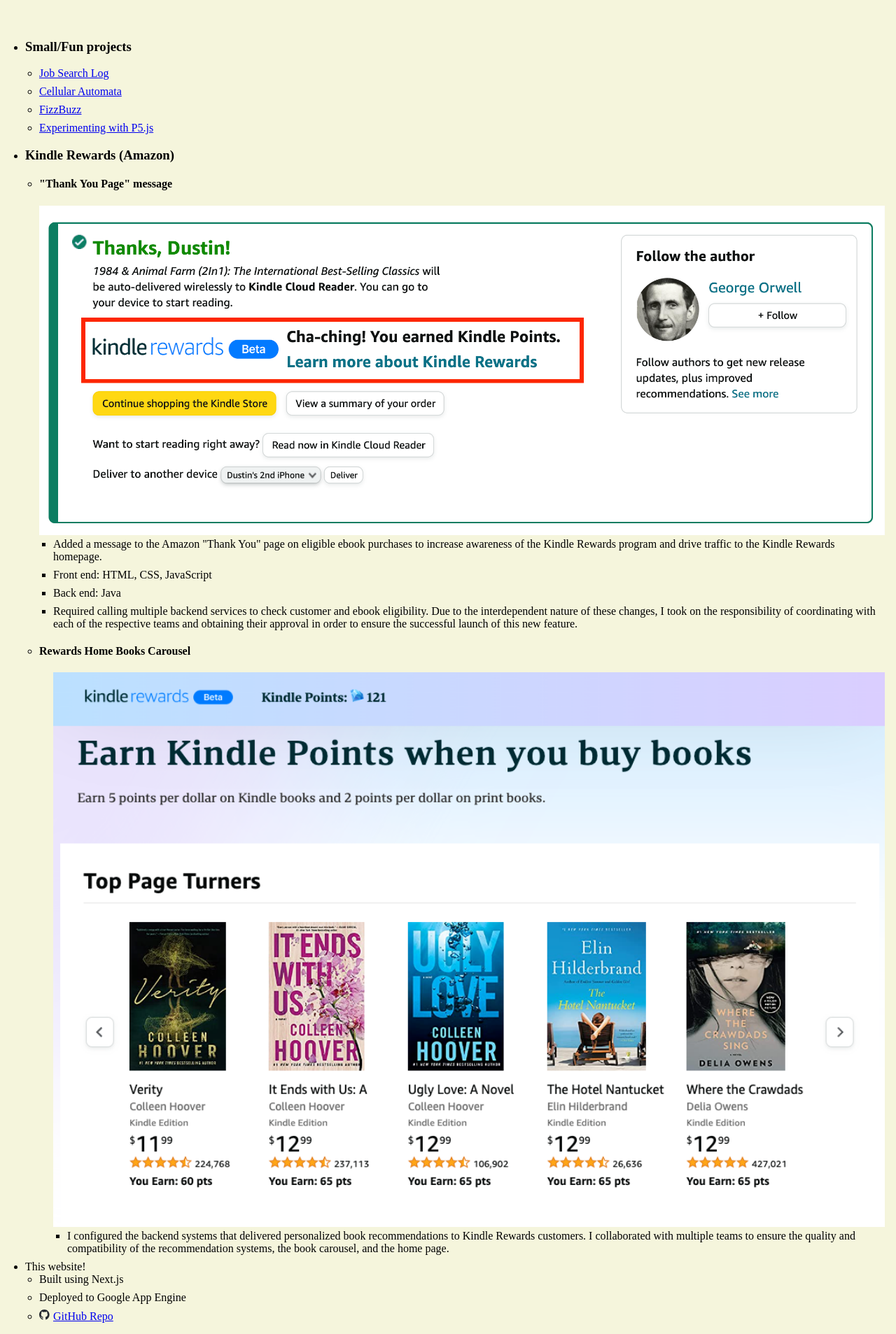
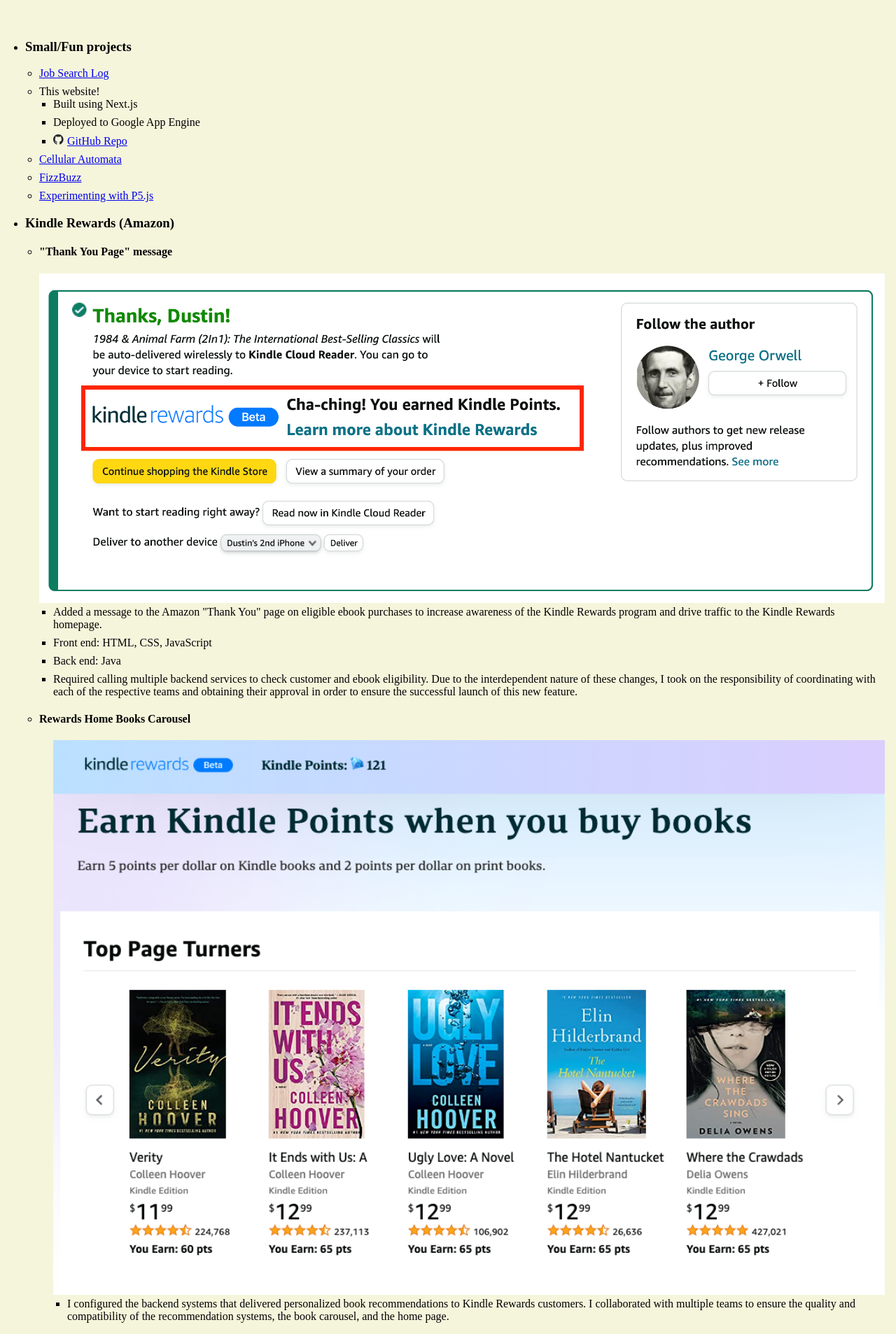
Before and after one commit to dusty-g/personal-website, a Next.js app: page /projects in a window 1280 px wide. Shown: the part 173-2080 px from the top of the page at 70% size. Built offline with nearby package versions, Linux system fonts and the light colour scheme.

Commit message:
minor update to project order

```diff
--- a/pages/projects.tsx
+++ b/pages/projects.tsx
@@ -11,8 +11,6 @@
         <>
         <Head>
             <title>Projects</title>
-            <script async src="https://pagead2.googlesyndication.com/pagead/js/adsbygoogle.js?client=ca-pub-5213545915383529"
-     crossOrigin="anonymous"></script>
             <meta name="description" content="Personal website for Dusty Galindo" />
             <meta name="viewport" content="width=device-width, initial-scale=1" />
             <link rel="icon" href="/favicon.ico" />
@@ -26,6 +24,12 @@
             <li><h3>Small/Fun projects</h3>
                     <ul>
                         <li><Link href="projects/job-search-log">Job Search Log</Link></li>
+                        <li>This website!
+                    <ul>
+                        <li>Built using Next.js</li>
+                        <li>Deployed to Google App Engine</li>
+                        <li><Link href="https://github.com/dusty-g/personal-website"><svg xmlns="http://www.w3.org/2000/svg" width="20" height="15" ><g transform="scale(0.15)"><path fill-rule="evenodd" clip-rule="evenodd" d="M48.854 0C21.839 0 0 22 0 49.217c0 21.756 13.993 40.172 33.405 46.69 2.427.49 3.316-1.059 3.316-2.362 0-1.141-.08-5.052-.08-9.127-13.59 2.934-16.42-5.867-16.42-5.867-2.184-5.704-5.42-7.17-5.42-7.17-4.448-3.015.324-3.015.324-3.015 4.934.326 7.523 5.052 7.523 5.052 4.367 7.496 11.404 5.378 14.235 4.074.404-3.178 1.699-5.378 3.074-6.6-10.839-1.141-22.243-5.378-22.243-24.283 0-5.378 1.94-9.778 5.014-13.2-.485-1.222-2.184-6.275.486-13.038 0 0 4.125-1.304 13.426 5.052a46.97 46.97 0 0 1 12.214-1.63c4.125 0 8.33.571 12.213 1.63 9.302-6.356 13.427-5.052 13.427-5.052 2.67 6.763.97 11.816.485 13.038 3.155 3.422 5.015 7.822 5.015 13.2 0 18.905-11.404 23.06-22.324 24.283 1.78 1.548 3.316 4.481 3.316 9.126 0 6.6-.08 11.897-.08 13.526 0 1.304.89 2.853 3.316 2.364 19.412-6.52 33.405-24.935 33.405-46.691C97.707 22 75.788 0 48.854 0z" fill="#24292f"/></g></svg>GitHub Repo</Link></li>
+                        </ul></li>
                         <li><Link href="projects/cellularAutomata/">Cellular Automata</Link></li>
                         <li><Link href="projects/fizzbuzz">FizzBuzz</Link></li>
                         <li><Link href="/pokemon.html">Experimenting with P5.js</Link></li>
@@ -52,12 +56,7 @@
                             </ul>
                         </ul>
                 </li>
-                <li>This website!
-                    <ul>
-                        <li>Built using Next.js</li>
-                        <li>Deployed to Google App Engine</li>
-                        <li><Link href="https://github.com/dusty-g/personal-website"><svg xmlns="http://www.w3.org/2000/svg" width="20" height="15" ><g transform="scale(0.15)"><path fill-rule="evenodd" clip-rule="evenodd" d="M48.854 0C21.839 0 0 22 0 49.217c0 21.756 13.993 40.172 33.405 46.69 2.427.49 3.316-1.059 3.316-2.362 0-1.141-.08-5.052-.08-9.127-13.59 2.934-16.42-5.867-16.42-5.867-2.184-5.704-5.42-7.17-5.42-7.17-4.448-3.015.324-3.015.324-3.015 4.934.326 7.523 5.052 7.523 5.052 4.367 7.496 11.404 5.378 14.235 4.074.404-3.178 1.699-5.378 3.074-6.6-10.839-1.141-22.243-5.378-22.243-24.283 0-5.378 1.94-9.778 5.014-13.2-.485-1.222-2.184-6.275.486-13.038 0 0 4.125-1.304 13.426 5.052a46.97 46.97 0 0 1 12.214-1.63c4.125 0 8.33.571 12.213 1.63 9.302-6.356 13.427-5.052 13.427-5.052 2.67 6.763.97 11.816.485 13.038 3.155 3.422 5.015 7.822 5.015 13.2 0 18.905-11.404 23.06-22.324 24.283 1.78 1.548 3.316 4.481 3.316 9.126 0 6.6-.08 11.897-.08 13.526 0 1.304.89 2.853 3.316 2.364 19.412-6.52 33.405-24.935 33.405-46.691C97.707 22 75.788 0 48.854 0z" fill="#24292f"/></g></svg>GitHub Repo</Link></li>
-                    </ul></li>
+
 
             </ul>
 
```
